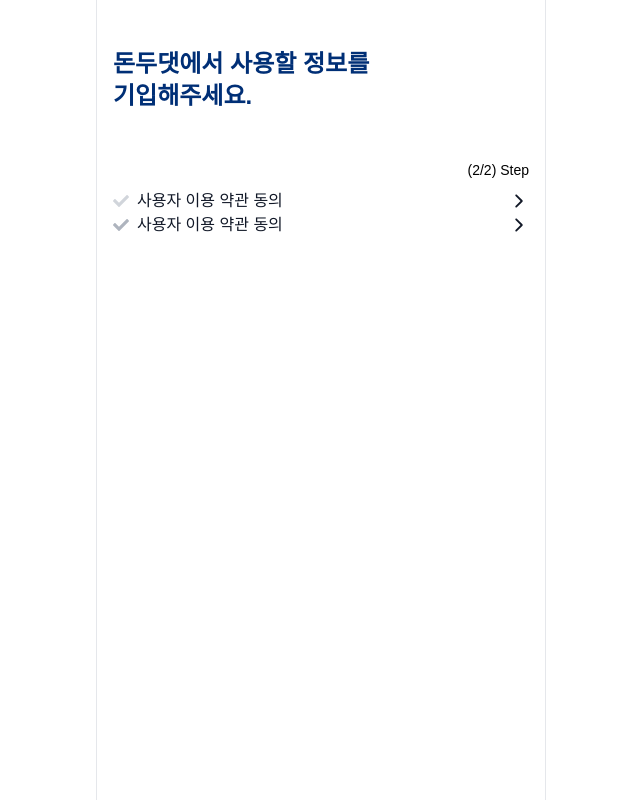
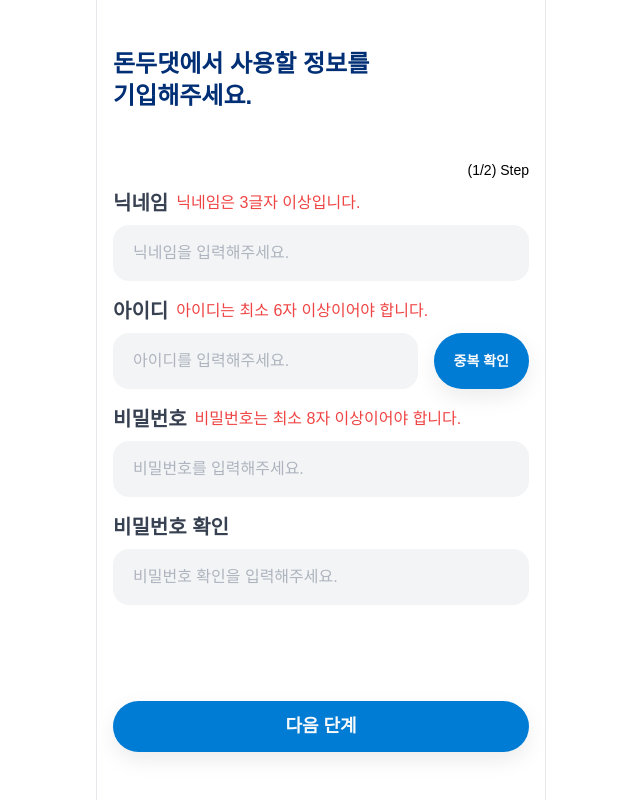
Before and after one commit to LikeLion-KW-TEAM2/TEAM_2_FE, a React (Vite) app: page /signup in a window 1280 px wide. Both pictures are taken after a click on the button "다음 단계". Shown: the whole page, without its empty margins (319-959 px from the left). Built offline with nearby package versions, Linux system fonts and the light colour scheme; a web font is replaced by a local one.

Commit message:
feat : 회원가입 폼 훅폼 적용

```diff
--- a/src/components/InputField/Input.tsx
+++ b/src/components/InputField/Input.tsx
@@ -1,15 +1,21 @@
+import { useFormContext } from 'react-hook-form'
+
 export interface InputType {
   type: React.HTMLInputTypeAttribute
   placeholder?: string
+  section: string
 }
 
-const Input = ({ type, placeholder }: InputType) => {
+const Input = ({ type, placeholder, section }: InputType) => {
+  const { register } = useFormContext()
+
   return (
     <input
       type={type}
       size={15}
+      {...register(section)}
       placeholder={placeholder}
-      className="bg-secondary-100 placeholder:text-secondary-400 flex-1 rounded-2xl px-5 py-4 outline-none"
+      className="flex-1 rounded-2xl bg-secondary-100 px-5 py-4 outline-none placeholder:text-secondary-400"
     />
   )
 }
--- a/src/components/InputField/Label.tsx
+++ b/src/components/InputField/Label.tsx
@@ -1,7 +1,24 @@
-import { ChildrenType } from '@/types/common'
+import { ReactNode } from 'react'
+import { useFormContext } from 'react-hook-form'
 
-const Label = ({ children }: ChildrenType) => {
-  return <h5 className="text-secondary-700 font-bold">{children}</h5>
+export interface ILabel {
+  section: string
+  children: ReactNode
+}
+
+const Label = ({ section, children }: ILabel) => {
+  const {
+    formState: { errors },
+  } = useFormContext()
+
+  return (
+    <div className="flexAlign gap-2">
+      <h5 className="font-bold text-secondary-700">{children}</h5>
+      {errors[section] && errors[section].message && (
+        <p className="text-red-500">{errors[section].message.toString()}</p>
+      )}
+    </div>
+  )
 }
 
 export default Label
--- a/src/pages/auth/Signup.tsx
+++ b/src/pages/auth/Signup.tsx
@@ -1,6 +1,8 @@
 import SignupInputTab from './components/SignupInputTab'
 import SignupCheckTab from './components/SignupCheckTab'
 import { useState } from 'react'
+import { useSignupForm } from '@/hooks/useSignupForm'
+import { FormProvider } from 'react-hook-form'
 
 const SIGNUP_HEADER = [
   '돈두댓에서 사용할 정보를 기입해주세요.',
@@ -8,16 +10,23 @@
 ]
 
 const Signup = () => {
+  const formMethod = useSignupForm()
+  const { handleSubmit } = formMethod
   const [currentTab, setCurrentTab] = useState<number>(0)
+  const onSubmit = () => {}
 
   return (
     <div className="flexColumn">
-      <h4 className="text-primary-900 my-12 w-[260px] font-bold">{SIGNUP_HEADER[0]}</h4>
+      <h4 className="my-12 w-[260px] font-bold text-primary-900">{SIGNUP_HEADER[0]}</h4>
 
-      <p className="text-small mb-2 text-end font-medium">({currentTab + 1}/2) Step</p>
+      <p className="mb-2 text-end text-small font-medium">({currentTab + 1}/2) Step</p>
 
-      {currentTab === 0 && <SignupInputTab setCurrentTab={setCurrentTab} />}
-      {currentTab === 1 && <SignupCheckTab />}
+      <FormProvider {...formMethod}>
+        <form onSubmit={handleSubmit(onSubmit)}>
+          {currentTab === 0 && <SignupInputTab setCurrentTab={setCurrentTab} />}
+          {currentTab === 1 && <SignupCheckTab />}
+        </form>
+      </FormProvider>
     </div>
   )
 }
--- a/src/pages/auth/components/CheckInput.tsx
+++ b/src/pages/auth/components/CheckInput.tsx
@@ -12,7 +12,7 @@
         size={16}
         className={`mr-2 ${isChecked ? 'text-primary-600' : 'text-secondary-300'}`}
       />
-      <label className="text-medium flex-1 font-medium">사용자 이용 약관 동의</label>
+      <label className="flex-1 text-medium font-medium">사용자 이용 약관 동의</label>
       <IoIosArrowForward size={20} />
     </div>
   )
--- a/src/pages/auth/components/SignupInputTab.tsx
+++ b/src/pages/auth/components/SignupInputTab.tsx
@@ -1,42 +1,59 @@
 import Button from '@/components/Button'
 import { InputField } from '@/components/InputField'
 import { Dispatch, SetStateAction } from 'react'
+import { useFormContext } from 'react-hook-form'
 
 interface InputTabType {
   setCurrentTab: Dispatch<SetStateAction<number>>
 }
 
 const SignupInputTab = ({ setCurrentTab }: InputTabType) => {
-  const handleTabChange = () => setCurrentTab(1)
+  const { trigger } = useFormContext()
+
+  const handleClickNextButton = async () => {
+    const isValid = await trigger(['nickname', 'id', 'password', 'confirm'])
+    if (isValid) {
+      console.log('성공')
+      setCurrentTab(1)
+    } else console.log('실패')
+  }
 
   return (
     <>
       <div className="flexColumn mb-24 gap-4">
         <InputField>
-          <InputField.Label>닉네임</InputField.Label>
-          <InputField.Input type="text" placeholder="닉네임을 입력해주세요." />
+          <InputField.Label section="nickname">닉네임</InputField.Label>
+          <InputField.Input type="text" section="nickname" placeholder="닉네임을 입력해주세요." />
         </InputField>
 
         <InputField>
-          <InputField.Label>아이디</InputField.Label>
+          <InputField.Label section="id">아이디</InputField.Label>
           <div className="flex gap-4">
-            <InputField.Input type="text" placeholder="아이디를 입력해주세요." />
+            <InputField.Input type="text" section="id" placeholder="아이디를 입력해주세요." />
             <Button size="small">중복 확인</Button>
           </div>
         </InputField>
 
         <InputField>
-          <InputField.Label>비밀번호</InputField.Label>
-          <InputField.Input type="password" placeholder="비밀번호를 입력해주세요." />
+          <InputField.Label section="password">비밀번호</InputField.Label>
+          <InputField.Input
+            type="password"
+            section="password"
+            placeholder="비밀번호를 입력해주세요."
+          />
         </InputField>
 
         <InputField>
-          <InputField.Label>비밀번호 확인</InputField.Label>
-          <InputField.Input type="text" placeholder="비밀번호 확인을 입력해주세요." />
+          <InputField.Label section="confirm">비밀번호 확인</InputField.Label>
+          <InputField.Input
+            type="password"
+            section="confirm"
+            placeholder="비밀번호 확인을 입력해주세요."
+          />
         </InputField>
       </div>
 
-      <Button width="w-full" size="large" handleClick={handleTabChange}>
+      <Button width="w-full" size="large" handleClick={handleClickNextButton}>
         다음 단계
       </Button>
     </>
```
